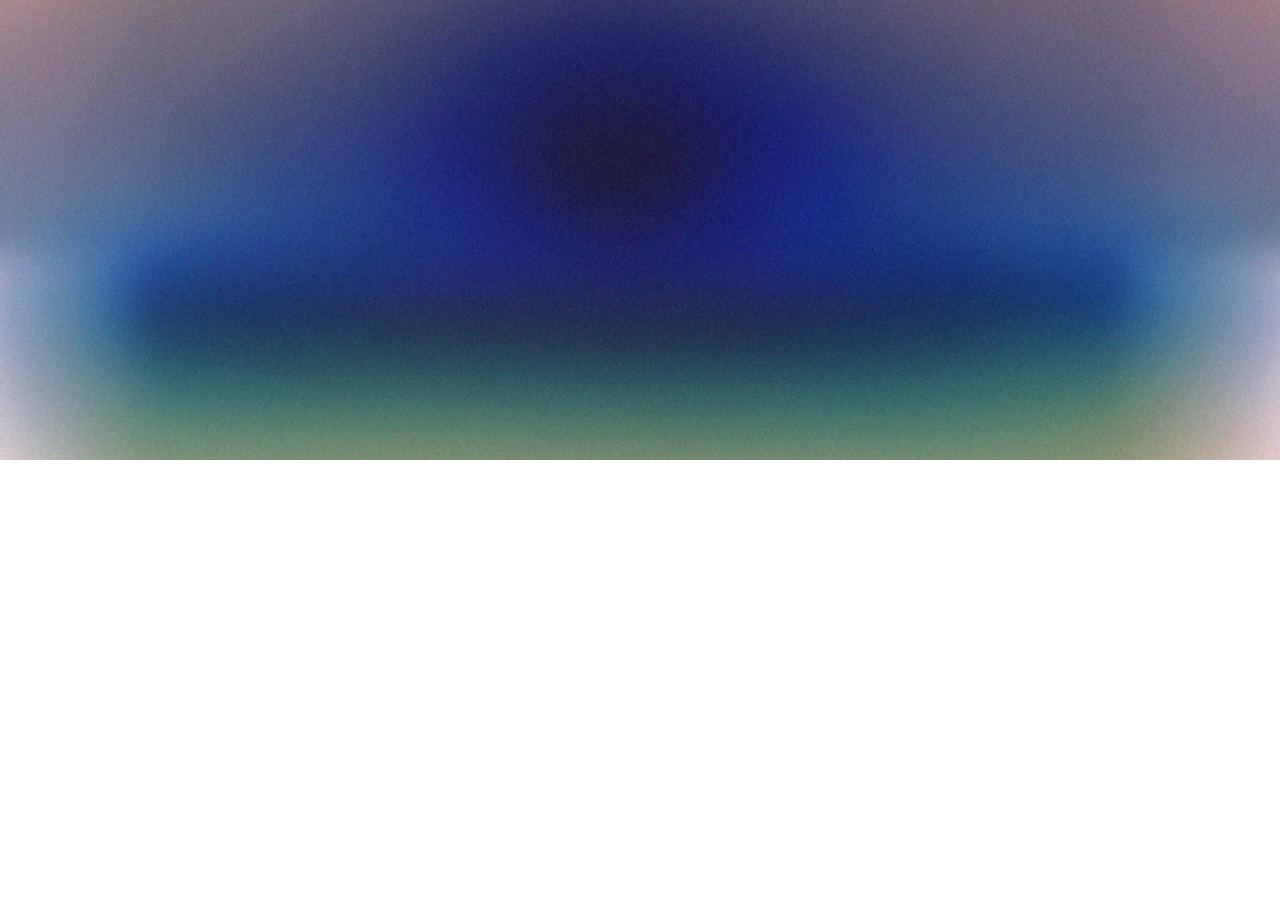
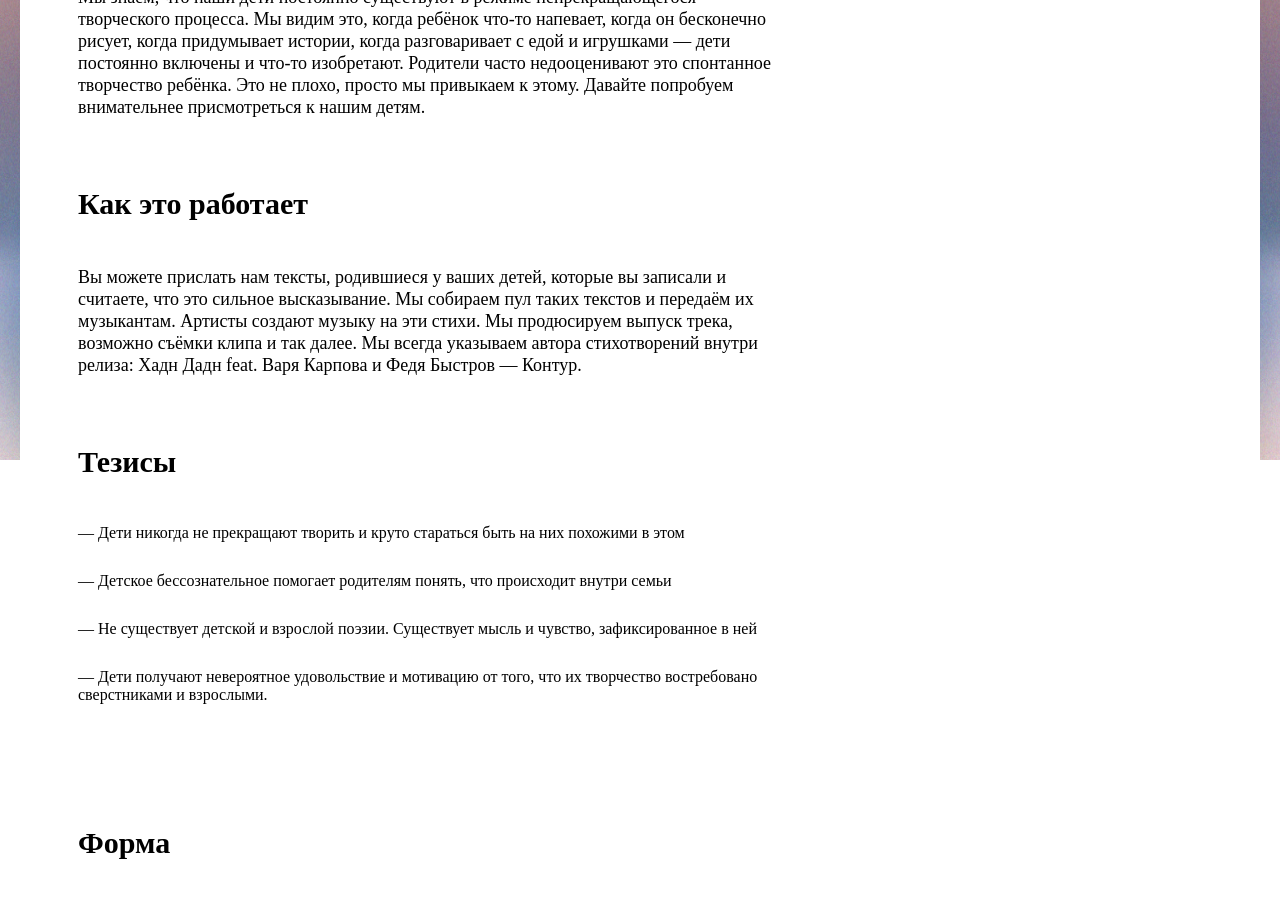
Before and after one commit to kohanniy/turbina, a React (Create React App) app: page / in a window 1280 px wide. Shown: the part 340-1238 px from the top of the page. Before the commit the page ends 800 px from the top, so only its background shows below. Built offline with nearby package versions, Linux system fonts and the light colour scheme.

Commit message:
added section blocks

```diff
--- /dev/null
+++ b/src/components/Section.css
@@ -0,0 +1,35 @@
+.section {
+  width: 57%;
+  max-width: 716px;
+  display: flex;
+  flex-direction: column;
+  padding: 4px 58px;
+}
+
+.section__title {
+  margin: 60px 0 14px;
+  font-size: 30px;
+  line-height: 36px;
+}
+
+.section__text {
+  margin: 0;
+  font-size: 18px;
+  line-height: 22px;
+  margin-top: 30px;
+}
+
+.section__list {
+  list-style: none;
+  margin: 0;
+  padding: 0;
+  margin-top: 30px;
+}
+
+.section__item {
+  margin-bottom: 30px;
+}
+
+.section_form {
+  margin-top: 23px;
+}
--- /dev/null
+++ b/src/components/Section.js
@@ -0,0 +1,20 @@
+import React from 'react';
+import PropTypes from 'prop-types';
+import './Section.css';
+
+const Section = function(props) {
+  return (
+    <section className={`section section_${props.name}`}>
+      <h2 className="section__title">{props.title}</h2>
+      {props.children}
+    </section>
+  );
+};
+
+Section.propTypes = {
+  title: PropTypes.string,
+  name: PropTypes.string,
+  children: PropTypes.object
+}
+
+export default Section;
--- /dev/null
+++ b/src/components/SectionsWrapper.css
@@ -0,0 +1,4 @@
+.info {
+  background: #fff;
+  border-radius: 10px;
+}
--- /dev/null
+++ b/src/components/SectionsWrapper.js
@@ -0,0 +1,44 @@
+import React from 'react';
+import './SectionsWrapper.css';
+import Section from './Section';
+
+const SectionsWrapper = function() {
+  return (
+    <div className="info page__info">
+      <Section title="О проекте">
+        <>
+          <p className="section__text">
+          Мы знаем, что наши дети постоянно существуют в режиме непрекращающегося творческого процесса. Мы видим это, когда ребёнок что-то напевает, когда он бесконечно рисует, когда придумывает истории, когда разговаривает с едой и игрушками — дети постоянно включены и что-то изобретают. Родители часто недооценивают это спонтанное творчество ребёнка. Это не плохо, просто мы привыкаем к этому. Давайте попробуем внимательнее присмотреться к нашим детям.
+          </p>
+          <p className="section__text">
+          Мы знаем, что наши дети постоянно существуют в режиме непрекращающегося творческого процесса. Мы видим это, когда ребёнок что-то напевает, когда он бесконечно рисует, когда придумывает истории, когда разговаривает с едой и игрушками — дети постоянно включены и что-то изобретают. Родители часто недооценивают это спонтанное творчество ребёнка. Это не плохо, просто мы привыкаем к этому. Давайте попробуем внимательнее присмотреться к нашим детям.
+          </p>
+        </>
+      </Section>
+      <Section title="Как это работает">
+        <>
+          <p className="section__text">
+          Вы можете прислать нам тексты, родившиеся у ваших детей, которые вы записали и считаете, что это сильное высказывание. Мы собираем пул таких текстов и передаём их музыкантам. Артисты создают музыку на эти стихи. Мы продюсируем выпуск трека, возможно съёмки клипа и так далее. Мы всегда указываем автора стихотворений внутри релиза: Хадн Дадн feat. Варя Карпова и Федя Быстров — Контур.
+          </p>
+        </>
+      </Section>
+      <Section title="Тезисы">
+        <>
+          <ul className="section__list">
+            <li className="section__item">— Дети никогда не прекращают творить и круто стараться быть на них похожими в этом</li>
+            <li className="section__item">— Детское бессознательное помогает родителям понять, что происходит внутри семьи</li>
+            <li className="section__item">— Не существует детской и взрослой поэзии. Существует мысль и чувство, зафиксированное в ней</li>
+            <li className="section__item">— Дети получают невероятное удовольствие и мотивацию от того, что их творчество востребовано сверстниками и взрослыми.</li>
+          </ul>
+        </>
+      </Section>
+      <Section title="Форма" name="form">
+        <>
+          {/* Тут форма */}
+        </>
+      </Section>
+    </div>
+  );
+};
+
+export default SectionsWrapper;
--- a/src/index.css
+++ b/src/index.css
@@ -24,3 +24,10 @@
     box-sizing: border-box;
     padding: 20px;
 }
+
+.page__info {
+  width: 100%;
+  max-width: 1260px;
+  min-width: 310px;
+  margin: 0 auto;
+}
--- a/src/index.js
+++ b/src/index.js
@@ -1,11 +1,13 @@
 import React from 'react';
 import ReactDOM from 'react-dom';
 import './index.css';
+import SectionsWrapper from './components/SectionsWrapper';
 
 ReactDOM.render(
   <React.StrictMode>
      { /* Вставьте сюда ваш блок, который вы верстаете */ }
-     {/*<Header />*/}
+     {/* <Header /> */}
+    <SectionsWrapper />
   </React.StrictMode>,
   document.getElementById('root')
 );
```
